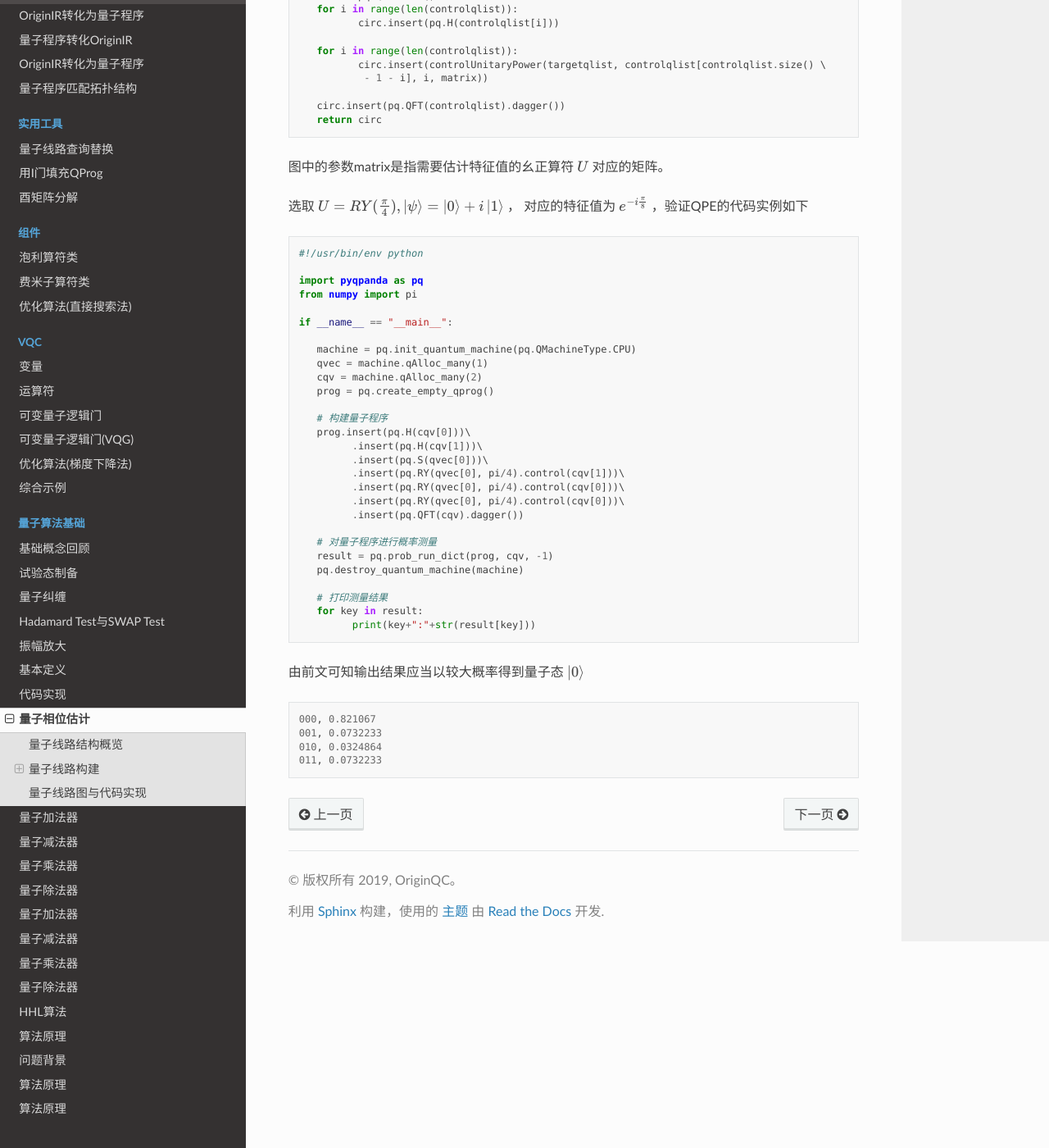
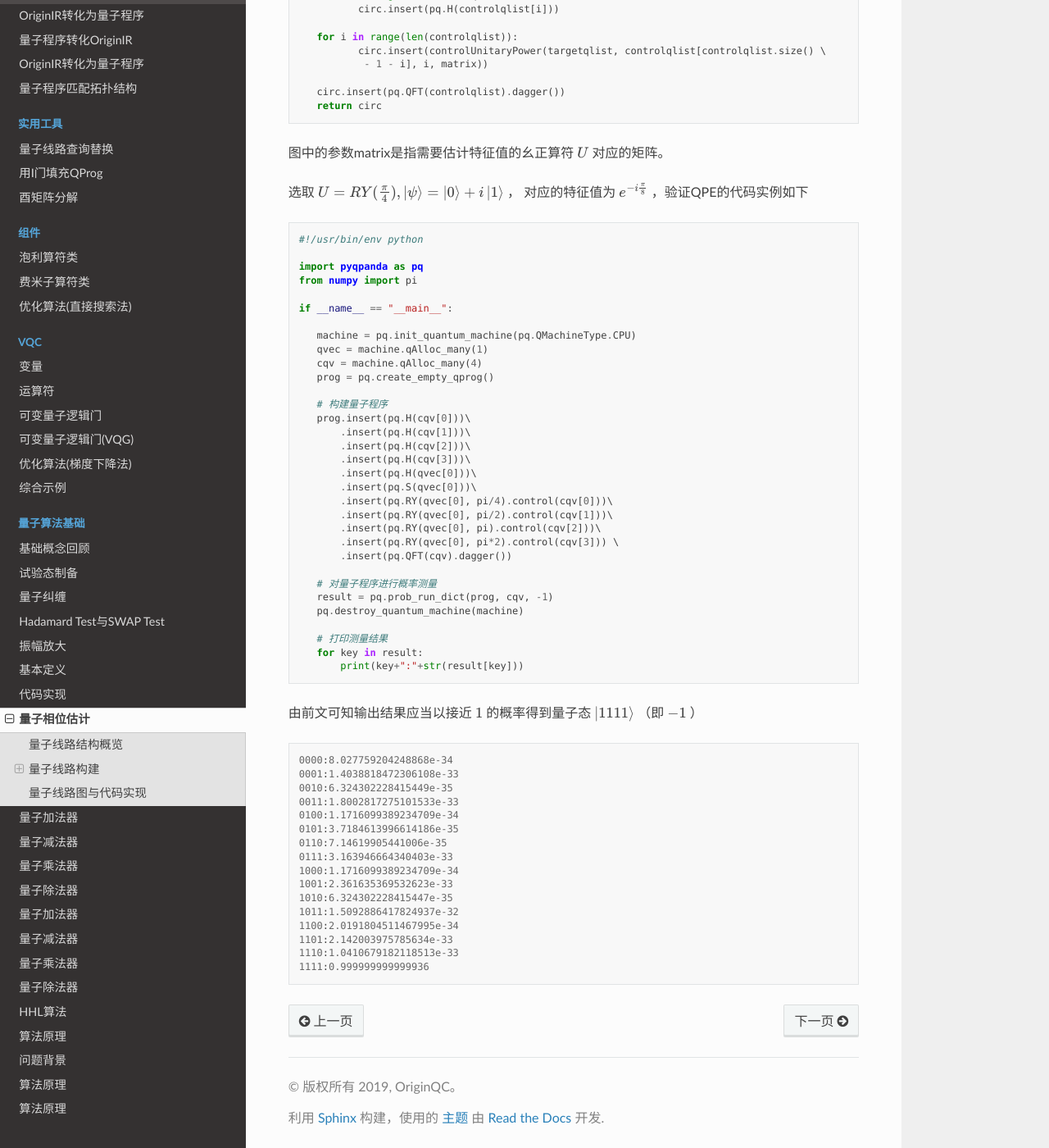
Before and after one commit to OriginQ/pyQPanda-Toturial, a Sphinx documentation site: the page built from source/QPE.rst, in a window 1280 px wide and 1400 px high, scrolled down 2372 px. Shown: the whole window at 82% size. Built offline with Sphinx 7.4.7 and the Read the Docs theme 2.0.0, drawn with Linux system fonts in a browser that asks for light colours; pages that are not in the unit, such as notebooks, are missing from menus.

```diff
--- a/source/QPE.rst
+++ b/source/QPE.rst
@@ -121,17 +121,21 @@ QPE的量子线路图如下所示
 
       machine = pq.init_quantum_machine(pq.QMachineType.CPU)
       qvec = machine.qAlloc_many(1)
-      cqv = machine.qAlloc_many(2)
+      cqv = machine.qAlloc_many(4)
       prog = pq.create_empty_qprog()
 
       # 构建量子程序
       prog.insert(pq.H(cqv[0]))\
-            .insert(pq.H(cqv[1]))\
-            .insert(pq.S(qvec[0]))\
-            .insert(pq.RY(qvec[0], pi/4).control(cqv[1]))\
-            .insert(pq.RY(qvec[0], pi/4).control(cqv[0]))\
-            .insert(pq.RY(qvec[0], pi/4).control(cqv[0]))\
-            .insert(pq.QFT(cqv).dagger())
+          .insert(pq.H(cqv[1]))\
+          .insert(pq.H(cqv[2]))\
+          .insert(pq.H(cqv[3]))\
+          .insert(pq.H(qvec[0]))\
+          .insert(pq.S(qvec[0]))\
+          .insert(pq.RY(qvec[0], pi/4).control(cqv[0]))\
+          .insert(pq.RY(qvec[0], pi/2).control(cqv[1]))\
+          .insert(pq.RY(qvec[0], pi).control(cqv[2]))\
+          .insert(pq.RY(qvec[0], pi*2).control(cqv[3])) \
+          .insert(pq.QFT(cqv).dagger())
 
       # 对量子程序进行概率测量
       result = pq.prob_run_dict(prog, cqv, -1)
@@ -139,13 +143,25 @@ QPE的量子线路图如下所示
 
       # 打印测量结果
       for key in result:
-            print(key+":"+str(result[key]))
+          print(key+":"+str(result[key]))
 
-由前文可知输出结果应当以较大概率得到量子态 :math:`\left|0\right\rangle`
+由前文可知输出结果应当以接近 :math:`1` 的概率得到量子态 :math:`\left|1111\right\rangle` （即 :math:`-1` ）
 
 .. code-block:: python
 
-   000, 0.821067
-   001, 0.0732233
-   010, 0.0324864
-   011, 0.0732233
+   0000:8.027759204248868e-34
+   0001:1.4038818472306108e-33
+   0010:6.324302228415449e-35
+   0011:1.8002817275101533e-33
+   0100:1.1716099389234709e-34
+   0101:3.7184613996614186e-35
+   0110:7.14619905441006e-35
+   0111:3.163946664340403e-33
+   1000:1.1716099389234709e-34
+   1001:2.361635369532623e-33
+   1010:6.324302228415447e-35
+   1011:1.5092886417824937e-32
+   1100:2.0191804511467995e-34
+   1101:2.142003975785634e-33
+   1110:1.0410679182118513e-33
+   1111:0.999999999999936
```
Also changed, not shown: source/AmplitudeAmplification.rst (+5 -5 lines), source/HHL.rst (+26 -23 lines), source/images/HHL_Alg.png, source/images/Hadamard.png, source/images/QPE.png, 1 other file.
